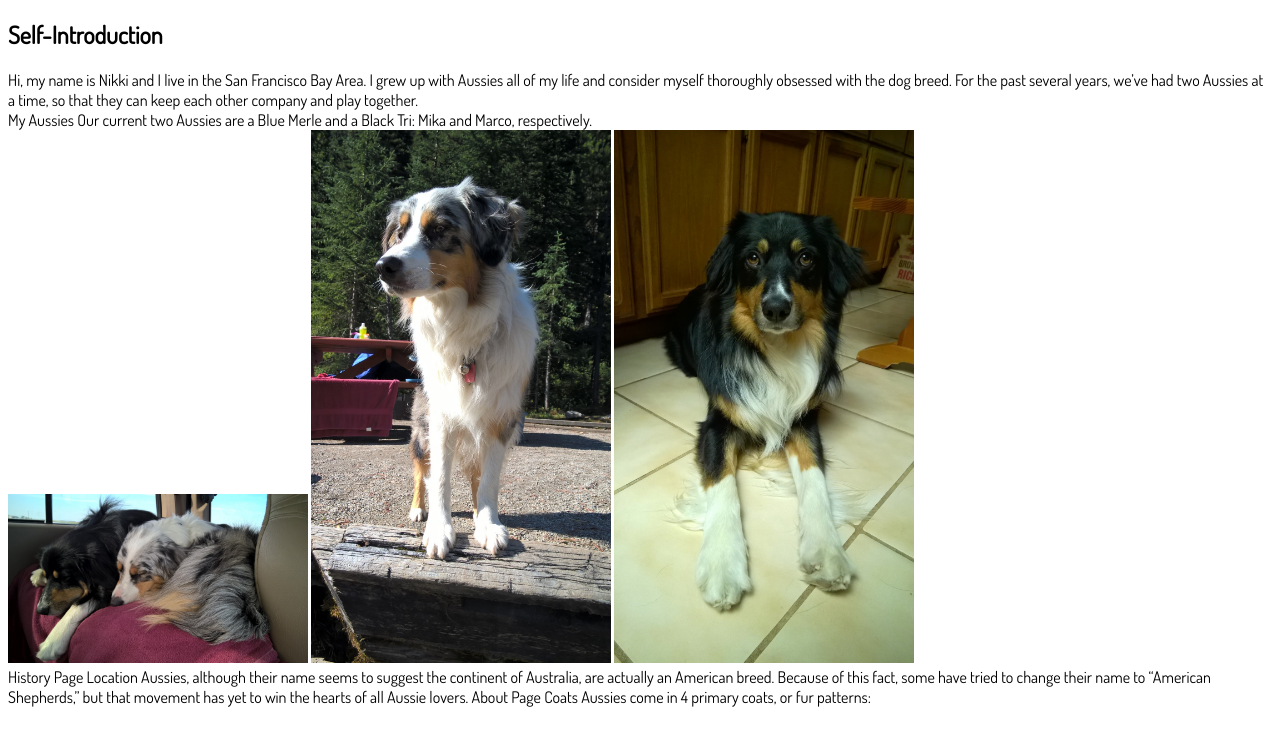
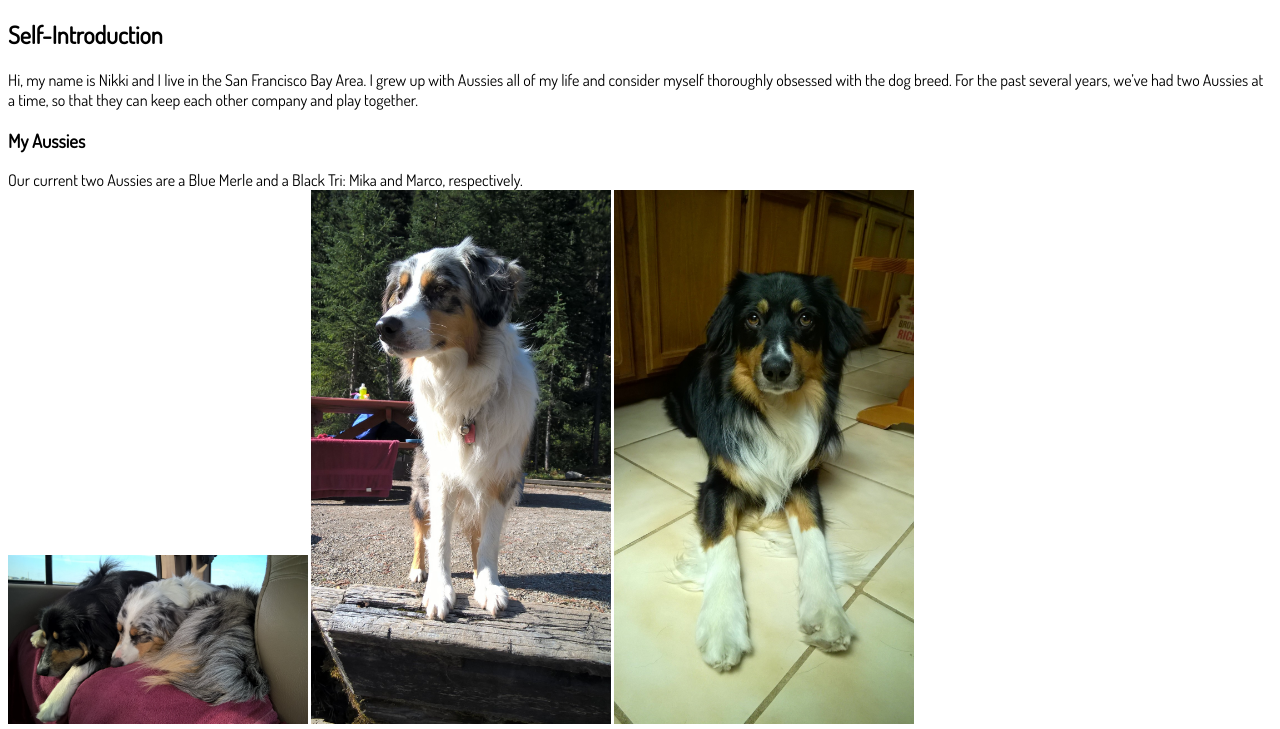
Before and after one commit to nkyllonen/GWC-SIP-2019, a plain HTML site: page week4/web-page/index-pt3.2.html in a window 1280 px wide. Shown: the part 65-794 px from the top of the page. Drawn offline with Linux system fonts and the light colour scheme.

Commit message:
week4(html): inspector notes

```diff
--- a/week4/web-page/index-pt3.2.html
+++ b/week4/web-page/index-pt3.2.html
@@ -7,6 +7,8 @@
 
     <!-- embed a font from Google Fonts into out metadata -->
     <link href="https://fonts.googleapis.com/css?family=Dosis&display=swap" rel="stylesheet">
+    <!-- this link is from the Google Fonts page, found when
+    you select a font family that you want to use -->
   </head>
   <body>
     <h1>Home Page</h1>
@@ -17,14 +19,15 @@
       obsessed with the dog breed. For the past several years, we’ve had
       two Aussies at a time, so that they can keep each other company and
       play together.
-    </div>
-    My Aussies
-    Our current two Aussies are a Blue Merle and a Black Tri: Mika and Marco, respectively.
 
-    <div>
-      <img class="dog" src="images/mika+marco.jpg">
-      <img class="dog" src="images/mika.jpg">
-      <img class="dog" src="images/marco.jpg">
+      <h3>My Aussies</h3>
+      Our current two Aussies are a Blue Merle and a Black Tri: Mika and Marco, respectively.
+
+      <div>
+        <img class="dog" src="images/mika+marco.jpg">
+        <img class="dog" src="images/mika.jpg">
+        <img class="dog" src="images/marco.jpg">
+      </div>
     </div>
 
     History Page
```
Also changed, not shown: 1 other file.
